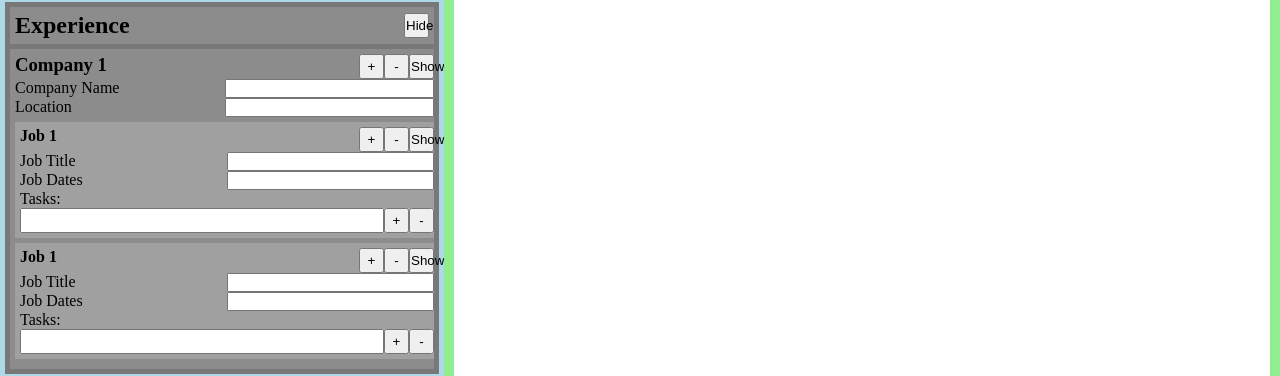
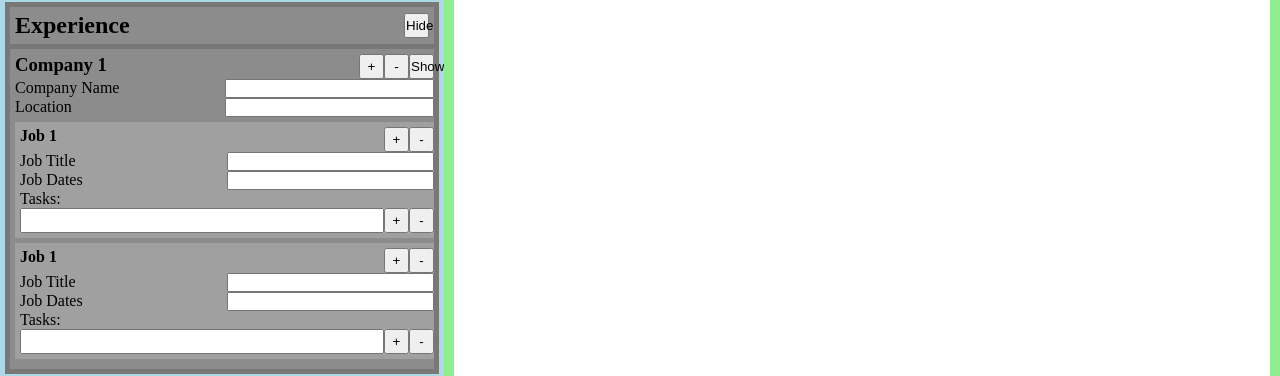
Before and after one commit to hansbuilt/odin-CVApplication, a React (Vite) app: page / in a window 1280 px wide. Shown: the part 484-860 px from the top of the page. Built offline with nearby package versions, Linux system fonts and the light colour scheme.

Commit message:
Removed show/hide feature

```diff
--- a/src/components/editor/EditJobRole.jsx
+++ b/src/components/editor/EditJobRole.jsx
@@ -11,7 +11,6 @@ function EditJobRole({ children }) {
         <div>
           <AddItemBtn></AddItemBtn>
           <DeleteItemBtn></DeleteItemBtn>
-          <ShowHideBtn></ShowHideBtn>
         </div>
       </div>
       <div className="editInputContainer">
```
